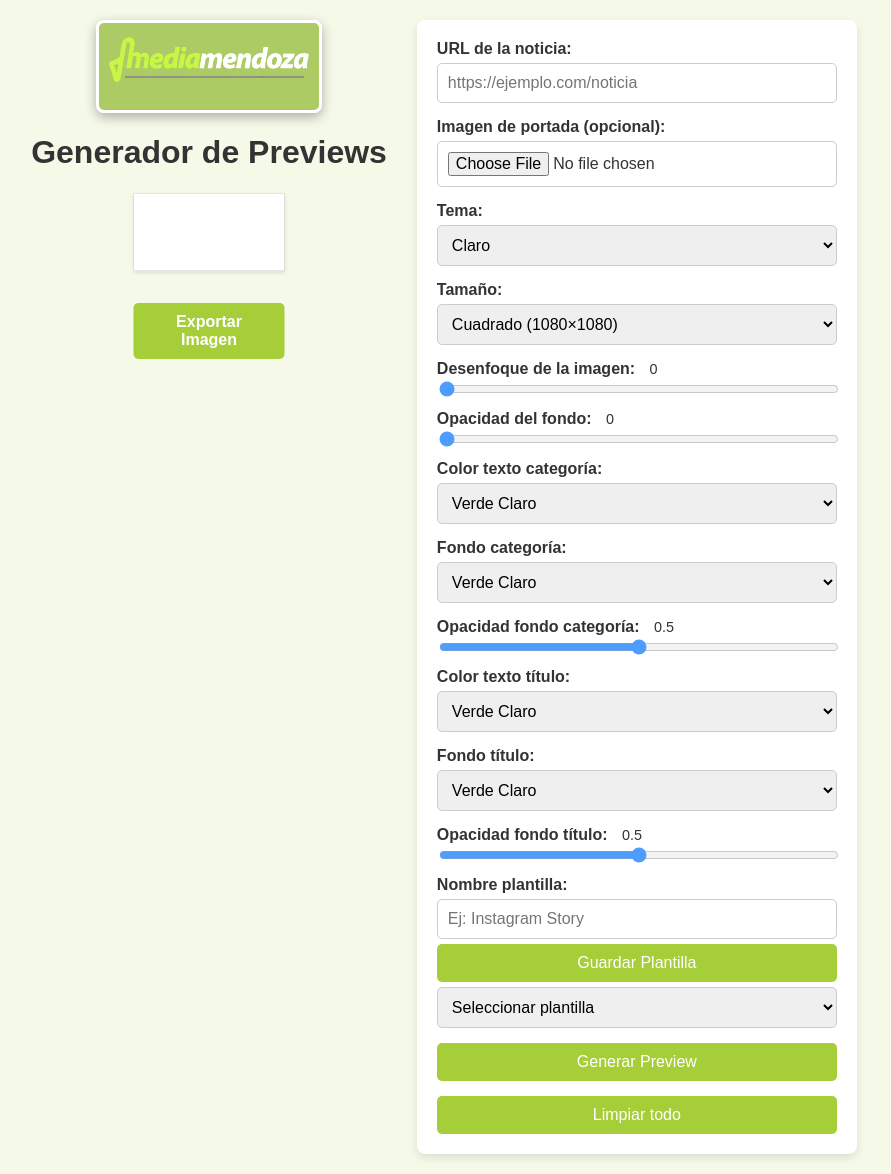
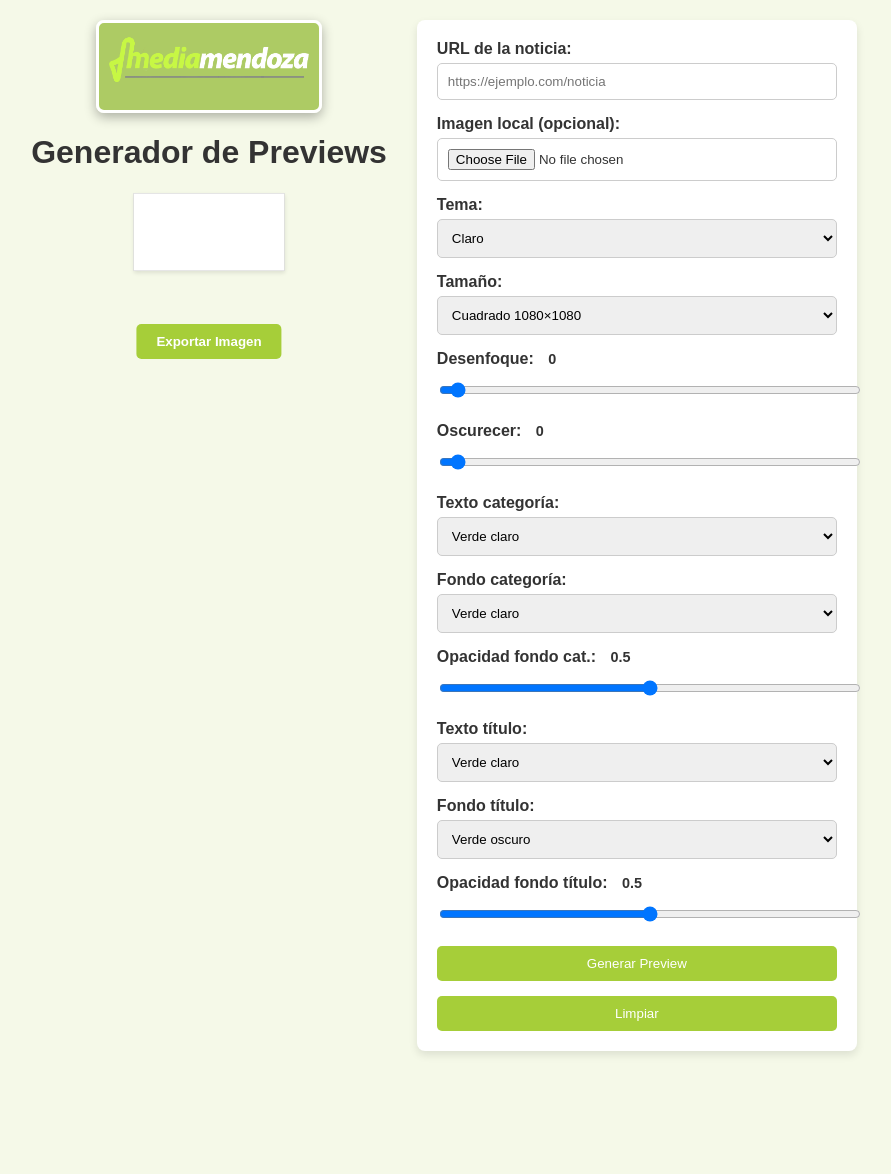
Before and after one commit to mhhurtado-commits/Generador-im-genes, a Flask app: page / in a window 1280 px wide. Shown: the whole page, without its empty margins (196-1087 px from the left). After the commit the page ends 1055 px from the top, so only its background shows below. Run offline with Flask 3, Linux system fonts and the light colour scheme; some libraries are stand-ins or nearby versions.

Commit message:
Refactor HTML structure and styles for preview generator

```diff
--- a/templates/index.html
+++ b/templates/index.html
@@ -19,20 +19,21 @@
         }
 
         body {
-            font-family: 'Montserrat-Regular', Arial, sans-serif;
+            font-family: Arial, sans-serif;
             margin: 0;
             padding: 0;
-            background-color: var(--bg-light);
+            background: var(--bg-light);
             color: var(--text-light);
         }
 
         body.dark {
-            background-color: var(--bg-dark);
+            background: var(--bg-dark);
             color: var(--text-dark);
         }
 
         body.dark #controls {
-            background-color: var(--control-bg-dark);
+            background: var(--control-bg-dark);
+            color: var(--text-dark);
         }
 
         #app-container {
@@ -52,12 +53,10 @@
         }
 
         .logo-wrapper {
-            position: relative;
-            display: inline-block;
             background: rgba(143, 184, 45, 0.7);
             border-radius: 8px;
             padding: 10px;
-            box-shadow: 0 4px 12px rgba(0, 0, 0, 0.3);
+            box-shadow: 0 4px 12px rgba(0,0,0,0.3);
             border: 3px solid white;
         }
 
@@ -70,17 +69,15 @@
         #canvas-wrapper {
             position: relative;
             display: inline-block;
-            height: auto;
         }
 
         #canvas-container {
             position: relative;
             border: 1px solid #ccc;
-            box-shadow: 0 4px 8px rgba(0, 0, 0, 0.1);
-            background-color: white;
+            box-shadow: 0 4px 8px rgba(0,0,0,0.1);
+            background: white;
             transform: scale(0.5);
             transform-origin: top center;
-            transition: filter 0.3s ease;
         }
 
         #exportButton {
@@ -88,19 +85,18 @@
             bottom: -10px;
             left: 50%;
             transform: translateX(-50%);
-            background-color: var(--verde-mm);
+            background: var(--verde-mm);
             color: white;
             border: none;
             padding: 10px 20px;
             border-radius: 5px;
             cursor: pointer;
-            transition: background-color 0.3s ease;
             z-index: 5;
             font-weight: bold;
         }
 
         #exportButton:hover {
-            background-color: var(--verde-osc);
+            background: var(--verde-osc);
         }
 
         #controls {
@@ -110,9 +106,9 @@
             width: 100%;
             max-width: 400px;
             padding: 20px;
-            background-color: var(--control-bg-light);
+            background: var(--control-bg-light);
             border-radius: 8px;
-            box-shadow: 0 4px 8px rgba(0, 0, 0, 0.1);
+            box-shadow: 0 4px 8px rgba(0,0,0,0.1);
         }
 
         .control-group {
@@ -121,71 +117,31 @@
             gap: 5px;
         }
 
-        label {
-            font-weight: bold;
-        }
-
-        input[type="range"] {
-            width: 100%;
-            height: 8px;
-            border-radius: 5px;
-            background: #d3d3d3;
-            outline: none;
-            opacity: 0.7;
-            transition: opacity 0.2s ease;
-        }
-
-        input[type="range"]::-webkit-slider-thumb {
-            -webkit-appearance: none;
-            appearance: none;
-            width: 20px;
-            height: 20px;
-            border-radius: 50%;
-            background: var(--verde-mm);
-            cursor: pointer;
-        }
-
-        button, input[type="text"], select, input[type="color"], input[type="file"] {
+        label { font-weight: bold; }
+        input[type="range"] { width: 100%; height: 8px; background: #d3d3d3; border-radius: 5px; }
+        input[type="range"]::-webkit-slider-thumb { width: 20px; height: 20px; background: var(--verde-mm); border-radius: 50%; cursor: pointer; }
+        button, input, select {
             padding: 10px;
             border: 1px solid #ccc;
             border-radius: 5px;
-            font-size: 1em;
-            transition: all 0.3s ease;
         }
-
         button {
-            background-color: var(--verde-mm);
+            background: var(--verde-mm);
             color: white;
             border: none;
             cursor: pointer;
         }
-
-        button:hover {
-            background-color: var(--verde-osc);
-        }
-
-        .color-picker {
-            display: none;
-            margin-top: 5px;
-            width: 100%;
-            height: 40px;
-        }
-
-        .value-display {
-            font-size: 0.9em;
-            margin-left: 10px;
-            font-weight: normal;
-        }
+        button:hover { background: var(--verde-osc); }
+        .color-picker { display: none; margin-top: 5px; width: 100%; height: 40px; }
+        .value-display { font-size: 0.9em; margin-left: 10px; }
     </style>
 </head>
 <body class="light">
-
     <div id="app-container">
         <div id="canvas-section">
             <div class="logo-wrapper">
-                <img src="/static/logo.png" alt="Logo DirecTV" class="logo">
+                <img src="/static/logo.png" alt="Logo" class="logo">
             </div>
-
             <h1>Generador de Previews</h1>
 
             <div id="canvas-wrapper">
@@ -203,7 +159,7 @@
             </div>
 
             <div class="control-group">
-                <label for="imageUpload">Imagen de portada (opcional):</label>
+                <label for="imageUpload">Imagen local (opcional):</label>
                 <input type="file" id="imageUpload" accept="image/*">
             </div>
 
@@ -218,112 +174,84 @@
             <div class="control-group">
                 <label for="sizeSelect">Tamaño:</label>
                 <select id="sizeSelect">
-                    <option value="1080x1080">Cuadrado (1080×1080)</option>
-                    <option value="1080x1350">Instagram Portrait (1080×1350)</option>
-                    <option value="1080x1920">Instagram Story (1080×1920)</option>
+                    <option value="1080x1080">Cuadrado 1080×1080</option>
+                    <option value="1080x1350">Vertical 1080×1350</option>
+                    <option value="1080x1920">Historia 1080×1920</option>
                 </select>
             </div>
 
             <div class="control-group">
-                <label for="blurRange">
-                    Desenfoque de la imagen: <span id="blurValue" class="value-display">0</span>
-                </label>
-                <input type="range" id="blurRange" min="0" max="100" value="0" step="1">
+                <label for="blurRange">Desenfoque: <span id="blurValue" class="value-display">0</span></label>
+                <input type="range" id="blurRange" min="0" max="100" value="0">
             </div>
 
             <div class="control-group">
-                <label for="opacityRange">
-                    Opacidad del fondo: <span id="opacityValue" class="value-display">0</span>
-                </label>
+                <label for="opacityRange">Oscurecer: <span id="opacityValue" class="value-display">0</span></label>
                 <input type="range" id="opacityRange" min="0" max="1" step="0.05" value="0">
             </div>
 
             <!-- Categoría -->
             <div class="control-group">
-                <label for="categoriaTextColor">Color texto categoría:</label>
+                <label>Texto categoría:</label>
                 <select id="categoriaTextColor">
                     <option value="#ffffff">Blanco</option>
                     <option value="#000000">Negro</option>
-                    <option value="#a6ce39" selected>Verde Claro</option>
-                    <option value="#8fb82d">Verde Oscuro</option>
+                    <option value="#a6ce39" selected>Verde claro</option>
                     <option value="custom">Personalizado</option>
                 </select>
                 <input type="color" id="categoriaTextColorPicker" class="color-picker">
             </div>
 
             <div class="control-group">
-                <label for="categoriaBgColor">Fondo categoría:</label>
+                <label>Fondo categoría:</label>
                 <select id="categoriaBgColor">
-                    <option value="#a6ce39" selected>Verde Claro</option>
-                    <option value="#8fb82d">Verde Oscuro</option>
+                    <option value="#a6ce39" selected>Verde claro</option>
+                    <option value="#8fb82d">Verde oscuro</option>
                     <option value="#ffffff">Blanco</option>
-                    <option value="#000000">Negro</option>
                     <option value="custom">Personalizado</option>
                 </select>
                 <input type="color" id="categoriaBgColorPicker" class="color-picker">
             </div>
 
             <div class="control-group">
-                <label for="categoriaBgOpacity">
-                    Opacidad fondo categoría: <span id="categoriaBgOpacityValue" class="value-display">0.5</span>
-                </label>
+                <label>Opacidad fondo cat.: <span id="categoriaBgOpacityValue" class="value-display">0.5</span></label>
                 <input type="range" id="categoriaBgOpacity" min="0" max="1" step="0.05" value="0.5">
             </div>
 
             <!-- Título -->
             <div class="control-group">
-                <label for="tituloTextColor">Color texto título:</label>
+                <label>Texto título:</label>
                 <select id="tituloTextColor">
                     <option value="#ffffff">Blanco</option>
                     <option value="#000000">Negro</option>
-                    <option value="#a6ce39" selected>Verde Claro</option>
-                    <option value="#8fb82d">Verde Oscuro</option>
+                    <option value="#a6ce39" selected>Verde claro</option>
                     <option value="custom">Personalizado</option>
                 </select>
                 <input type="color" id="tituloTextColorPicker" class="color-picker">
             </div>
 
             <div class="control-group">
-                <label for="tituloBgColor">Fondo título:</label>
+                <label>Fondo título:</label>
                 <select id="tituloBgColor">
-                    <option value="#8fb82d">Verde Oscuro</option>
-                    <option value="#a6ce39" selected>Verde Claro</option>
+                    <option value="#8fb82d" selected>Verde oscuro</option>
+                    <option value="#a6ce39">Verde claro</option>
                     <option value="#ffffff">Blanco</option>
-                    <option value="#000000">Negro</option>
                     <option value="custom">Personalizado</option>
                 </select>
                 <input type="color" id="tituloBgColorPicker" class="color-picker">
             </div>
 
             <div class="control-group">
-                <label for="tituloBgOpacity">
-                    Opacidad fondo título: <span id="tituloBgOpacityValue" class="value-display">0.5</span>
-                </label>
+                <label>Opacidad fondo título: <span id="tituloBgOpacityValue" class="value-display">0.5</span></label>
                 <input type="range" id="tituloBgOpacity" min="0" max="1" step="0.05" value="0.5">
             </div>
 
-            <!-- Plantillas -->
-            <div class="control-group">
-                <label for="templateName">Nombre plantilla:</label>
-                <input type="text" id="templateName" placeholder="Ej: Instagram Story">
-                <button id="saveTemplate">Guardar Plantilla</button>
-
-                <select id="loadTemplate">
-                    <option value="">Seleccionar plantilla</option>
-                </select>
-            </div>
-
-            <!-- Botones principales -->
             <button id="generateButton">Generar Preview</button>
-            <button id="clearButton">Limpiar todo</button>
+            <button id="clearButton">Limpiar</button>
         </div>
     </div>
 
-    <!-- Librería Fabric.js desde CDN -->
     <script src="https://cdnjs.cloudflare.com/ajax/libs/fabric.js/5.3.1/fabric.min.js"></script>
-
-    <!-- Tu script personalizado -->
     <script src="/static/script.js"></script>
-
 </body>
 </html>
```
